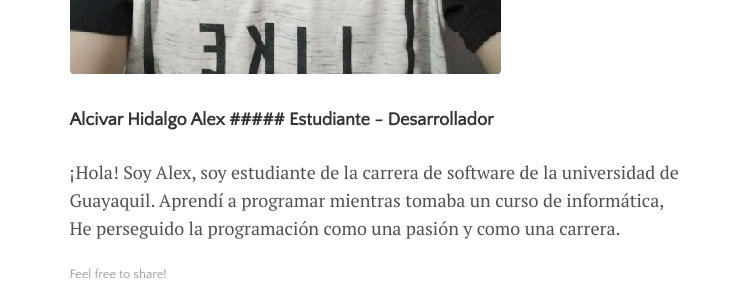
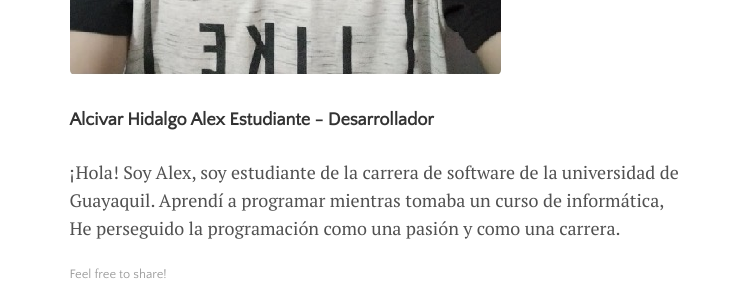
Before and after one commit to Junnlex/Trabajo, a Jekyll site: the page built from _posts/2020-01-01-Introduccion-a-la-ingenieria-de-software.md, in a window 1280 px wide and 900 px high, scrolled down 13822 px. Shown: the part 379-679 px from the top of the window, without its empty margins (263-1017 px from the left). Built offline with Jekyll 4.4.1, drawn with Linux system fonts in a browser that asks for light colours.

```diff
--- a/_posts/2020-01-01-Introduccion-a-la-ingenieria-de-software.md
+++ b/_posts/2020-01-01-Introduccion-a-la-ingenieria-de-software.md
@@ -265,5 +265,5 @@ En 1975 la PMI describe sus objetivos tales como:
 
 ### Autor
 ![In a single picture](https://raw.githubusercontent.com/Junnlex/Trabajo/master/assets/img/image2.jpg)
-#### Alcivar Hidalgo Alex                                                                                          ##### Estudiante - Desarrollador
+#### Alcivar Hidalgo Alex                                                                                                                 Estudiante - Desarrollador
 ¡Hola! Soy Alex, soy estudiante de la carrera de software de la universidad de Guayaquil. Aprendí a programar mientras tomaba un curso de informática, He perseguido la programación como una pasión y como una carrera.
```
